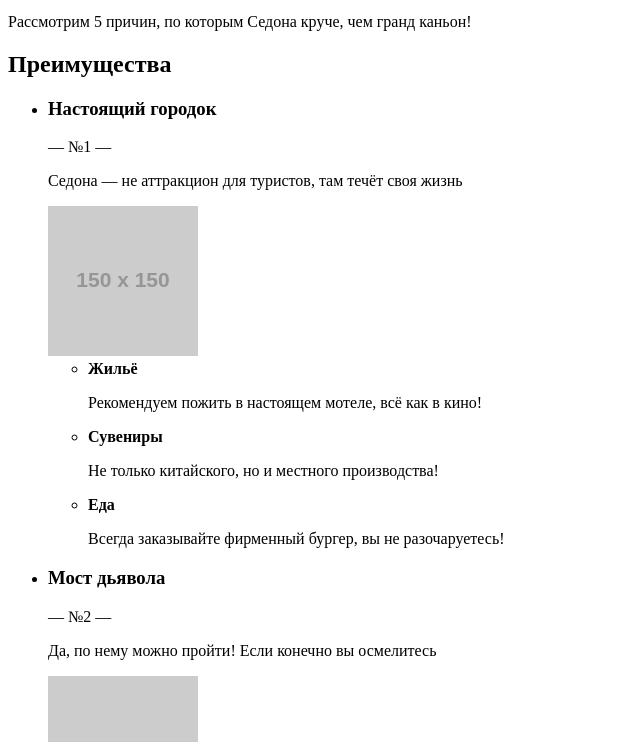
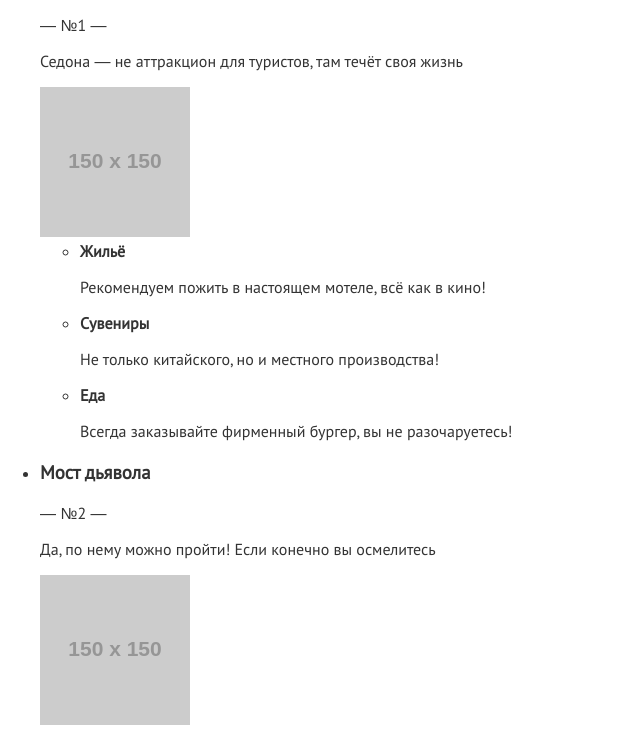
Before and after one commit to baltazar0/578047-sedona-18, a website: page source/index.html in a window 1280 px wide. Shown: the part 606-1348 px from the top of the page, without its empty margins (0-640 px from the left). Drawn offline with nearby package versions, Linux system fonts and the light colour scheme; files that its build step writes are made by us from their sources; placeholder pictures from the web are drawn by us; a web font is replaced by a local one.

Commit message:
connecting fonts

```diff
--- a/source/index.html
+++ b/source/index.html
@@ -5,6 +5,9 @@
   <meta charset="utf-8">
   <meta name="viewport" content="width=device-width, initial-scale=1.0">
   <title>HTML Academy: Седона</title>
+  <link rel="stylesheet" href="css/style.css">
+  <link rel="preload" href="fonts/opensans.woff2" as="font">
+  <link rel="preload" href="fonts/opensansbold.woff2" as="font">
 </head>
 
 <body>
--- /dev/null
+++ b/source/less/fonts.less
@@ -0,0 +1,15 @@
+@font-face {
+    font-family: "PTSans-Regular";
+    src: url("../fonts/ptsans.woff2") format("woff2"), url("../fonts/ptsans.woff") format("woff");
+    font-weight: normal;
+    font-style: normal;
+    font-display: swap;
+  }
+
+  @font-face {
+    font-family: "PTSans-Bold";
+    src: url("../fonts/ptsansbold.woff2") format("woff2"), url("../fonts/ptsansbold.woff") format("woff");
+    font-weight: bold;
+    font-style: normal;
+    font-display: swap;
+  }
--- /dev/null
+++ b/source/less/scaffolding.less
@@ -0,0 +1,33 @@
+body {
+  min-width: 320px;
+
+  margin: 0;
+  padding: 0;
+
+  font-family: "PTSans-Regular", "Arial", sans-serif;
+  color: #333333;
+  font-style: normal;
+  font-weight: normal;
+
+  box-sizing: border-box;
+}
+
+img {
+  max-width: 100%;
+  height: auto;
+}
+
+.visually-hidden:not(:focus):not(:active),
+input[type="checkbox"].visually-hidden,
+input[type="radio"].visually-hidden {
+  position: absolute;
+  width: 1px;
+  height: 1px;
+  margin: -1px;
+  border: 0;
+  padding: 0;
+  white-space: nowrap;
+  clip-path: inset(100%);
+  clip: rect(0 0 0 0);
+  overflow: hidden;
+}
--- /dev/null
+++ b/source/less/style.less
@@ -0,0 +1,5 @@
+// @import "variables.less";
+@import "fonts.less";
+
+@import "scaffolding.less";
+// @import "mixins.less";
```
Also changed, not shown: 1 other file.
